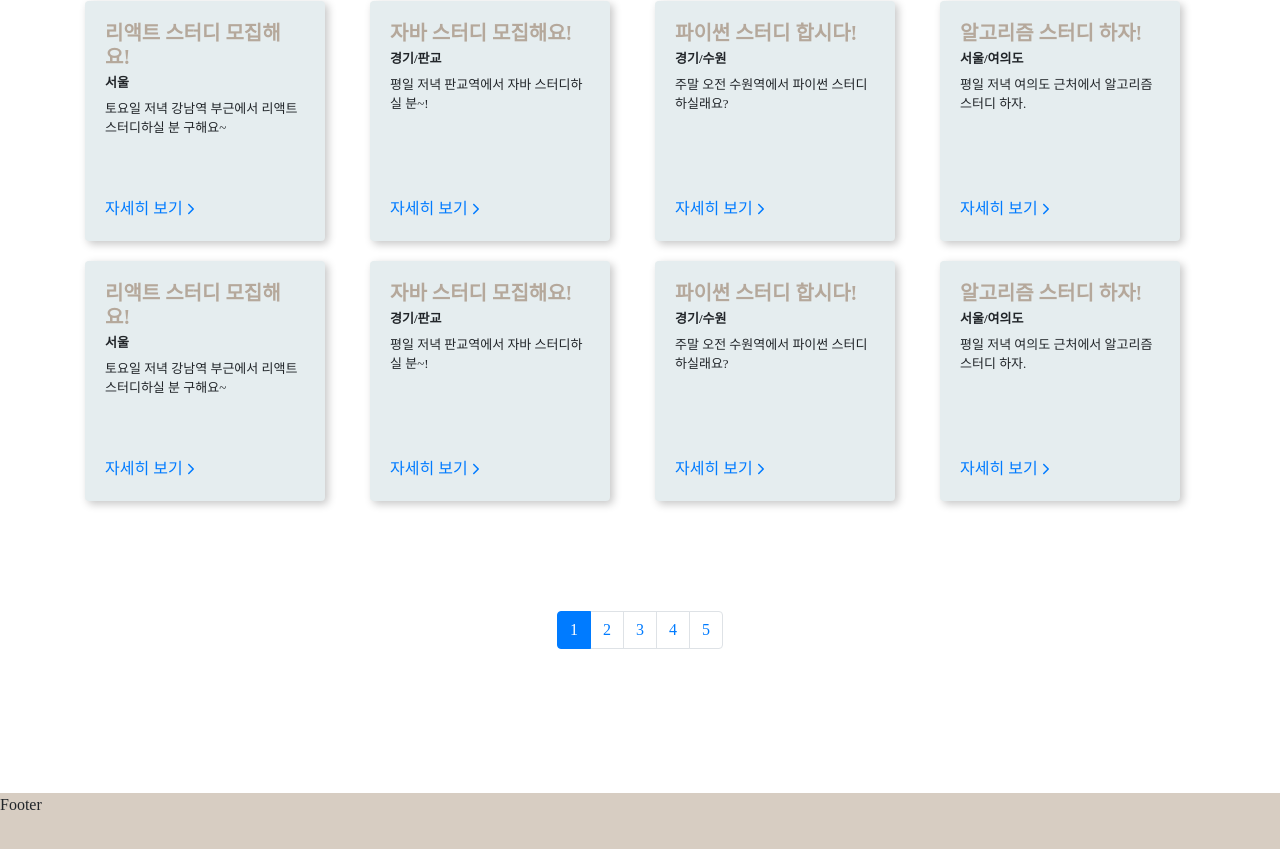
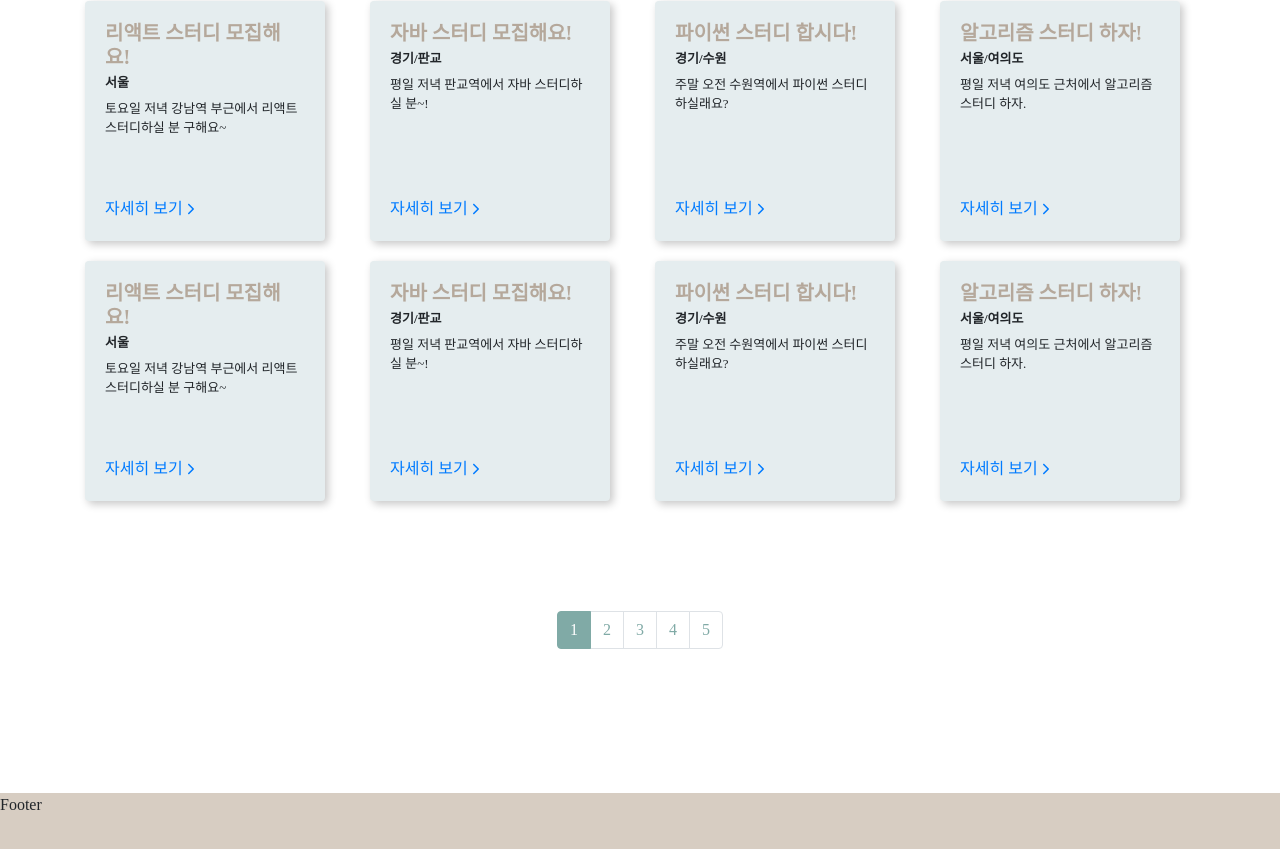
Before and after one commit to 3ddd-developers/3d-frontend, a React app: page / in a window 1280 px wide. Shown: the part 489-1338 px from the top of the page. Built offline with nearby package versions, Linux system fonts and the light colour scheme; a web font is replaced by a local one.

Commit message:
[feat] pagination 컴포넌트 디자인 적용

```diff
--- a/src/style.scss
+++ b/src/style.scss
@@ -195,3 +195,13 @@ footer {
 .modal-title {
   font-weight: bold;
 }
+
+// pagination
+.page-link {
+  color: #80AAA6;
+}
+
+.page-item.active .page-link {
+  background-color: #80AAA6;
+  border-color: #80AAA6;
+}
```
